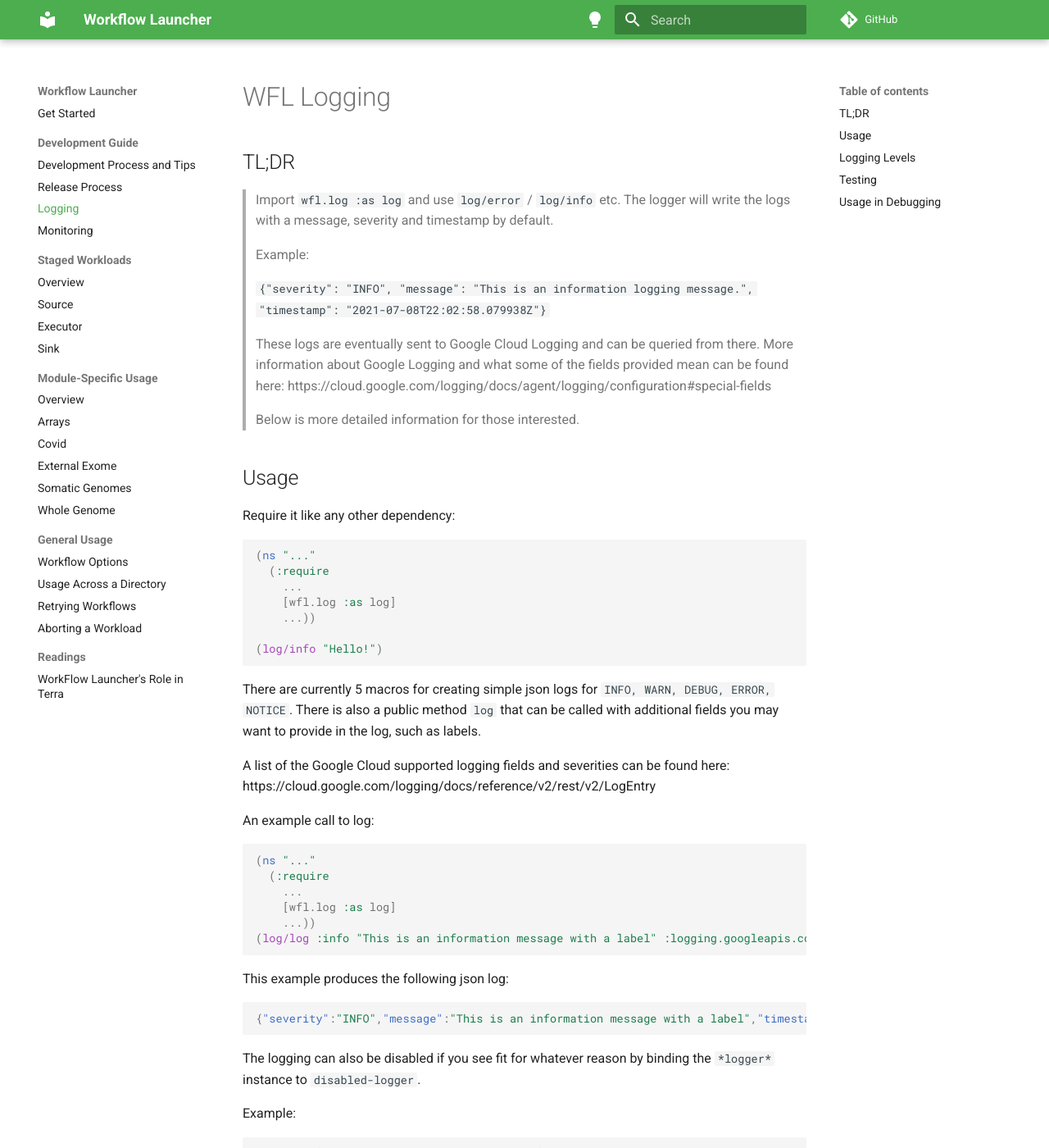
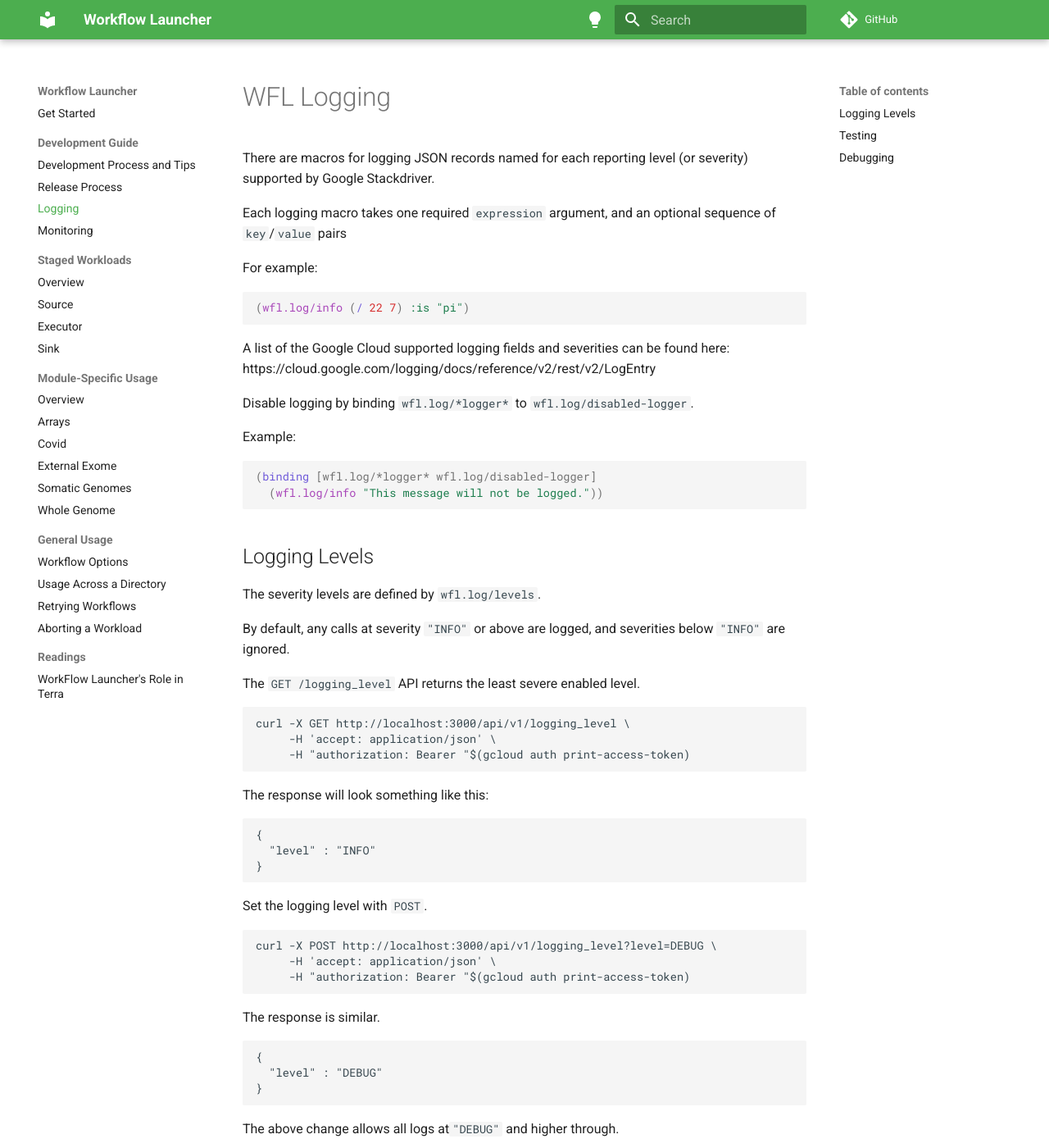
Before and after one commit to broadinstitute/wfl, an MkDocs documentation site: the page built from docs/md/dev-logging.md, in a window 1280 px wide and 1400 px high. Shown: the whole window at 82% size. Built offline with MkDocs 1.6.1 and Material for MkDocs 9.7.7, drawn with Linux system fonts in a browser that asks for light colours; comment, search, counter and statistics services are not loaded; some of the changed text lies outside the part shown.

Commit message:
Update documentation.

````diff
--- a/docs/md/dev-logging.md
+++ b/docs/md/dev-logging.md
@@ -1,65 +1,42 @@
 # WFL Logging
 
-## TL;DR
-> Import `wfl.log :as log` and use `log/error` / `log/info` etc.
-> The logger will write the logs with a message, severity and timestamp by default.
->
-> Example:
->
-> `{"severity": "INFO", "message": "This is an information logging message.", "timestamp": "2021-07-08T22:02:58.079938Z"}`
->
-> These logs are eventually sent to Google Cloud Logging and can be queried from there.
-> More information about Google Logging and what some of the fields provided mean can be found here:
-> https://cloud.google.com/logging/docs/agent/logging/configuration#special-fields
->
-> Below is more detailed information for those interested.
+There are macros for logging JSON records
+named for each reporting level
+(or severity)
+supported by Google Stackdriver.
 
-## Usage
-Require it like any other dependency:
-```clojure
-(ns "..."
-  (:require
-    ...
-    [wfl.log :as log]
-    ...))
+Each logging macro takes one required `expression` argument,
+and an optional sequence of `key`/`value` pairs
 
-(log/info "Hello!")
+For example:
+
+``` clojure
+(wfl.log/info (/ 22 7) :is "pi")
 ```
-
-There are currently 5 macros for creating simple json logs for `INFO, WARN, DEBUG, ERROR, NOTICE`. There is also
-a public method `log` that can be called with additional fields you may want to provide in the log, such as
-labels.
 
 A list of the Google Cloud supported logging fields and severities can be found here:
 https://cloud.google.com/logging/docs/reference/v2/rest/v2/LogEntry
 
-An example call to log:
-```clojure
-(ns "..."
-  (:require
-    ...
-    [wfl.log :as log]
-    ...))
-(log/log :info "This is an information message with a label" :logging.googleapis.com/labels {:my-label "label value"})
-```
-This example produces the following json log:
-```json
-{"severity":"INFO","message":"This is an information message with a label","timestamp":"2021-07-09T14:57:22.437485Z","logging.googleapis.com/labels":{"my-label":"label value"}}
-```
-The logging can also be disabled if you see fit for whatever reason by binding the `*logger*` instance to `disabled-logger`.
+Disable logging by binding `wfl.log/*logger*`
+to `wfl.log/disabled-logger`.
 
 Example:
 ```clojure
-(binding [log/*logger* log/disabled-logger]
-  (log/info "This message will not be written"))
+(binding [wfl.log/*logger* wfl.log/disabled-logger]
+  (wfl.log/info "This message will not be logged."))
 ```
 
 ## Logging Levels
-The severity levels currently supported for WFL logs are, in order: DEBUG, INFO, NOTICE, ERROR, CRITICAL, ALERT, EMERGENCY.
 
-By default, all logs of severity INFO and higher are written to stdout. If you desire to change this level, i.e. write only logs ERROR and higher or DEBUG and higher, you can set this configuration with the `logging_level` endpoint.
+The severity levels are defined by `wfl.log/levels`.
 
-Calling `logging_level` with a GET request will return the current level in which the api is writing. Example on a local server below:
+By default,
+any calls at severity `"INFO"` or above
+are logged,
+and severities below `"INFO"` are ignored.
+
+The `GET /logging_level` API
+returns the least severe enabled level.
 
 ```
 curl -X GET http://localhost:3000/api/v1/logging_level \
@@ -67,44 +44,54 @@
      -H "authorization: Bearer "$(gcloud auth print-access-token)
 ```
 
-The result will look something like this:
+The response will look something like this:
 ```
 {
   "level" : "INFO"
 }
 ```
 
-In order to change this level as desired would be done like so:
+Set the logging level with `POST`.
 ```
 curl -X POST http://localhost:3000/api/v1/logging_level?level=DEBUG \
      -H 'accept: application/json' \
      -H "authorization: Bearer "$(gcloud auth print-access-token)
 ```
 
-The result would be similar:
+The response is similar.
 ```
 {
   "level" : "DEBUG"
 }
 ```
 
-The above change would allow all logs DEBUG and higher to be written, i.e. DEBUG, INFO, NOTICE,
-WARNING, ERROR, CRITICAL, ALERT, EMERGENCY.
+The above change allows all logs
+at`"DEBUG"` and higher through.
 
 ## Testing
-Test for this can be found in `test/wfl/unit/logging_test.clj`. Currently, the tests check whether the logging methods
-produce json that includes the correct severity and message.
 
-## Usage in Debugging
-In order to be able to search for specific logs locally that could be useful in your debugging you will want to follow these steps:
+Tests are in `wfl.unit/logging-test`.
+
+## Debugging
+
+Search locally for specific logs this way.
 
 1. Make sure you have `jq` installed for your terminal.
+
 2. Run the server with `./ops/server.sh >> path/to/wfl/log 2>&1`
-3. Look up logs by severity and only show the message: `tail -f path/to/wfl/log | grep --line-buffered -w '"severity":"[YOUR_SEVERITY_HERE]"' | jq '.message'`
-4. Look up logs by a label and print the message: `tail -f path/to/wfl/log | grep --line-buffered -w 'my-label' | jq '.message'`
 
-You may also wish to check the Logging Level section for changing the severity of messages being written. An example being that you want to have debug messages that WFL writes that are not always displayed when the app is deployed on a production server. You could set the logging level to DEBUG and then tail the messages like so:
+3. Look up logs by severity and only show the message.
 
-`tail -f path/to/wfl/log | grep --line-buffered -w '"severity":"DEBUG"' | jq '.message'`
+```
+tail -f path/to/wfl/log |
+  grep --line-buffered -w '"severity":"[YOUR_SEVERITY_HERE]"' |
+  jq .message
+```
 
-Now you can read only the debug messages in stdout as they come and filter out all other severities such as INFO.
+4. Look up logs by a label and print the message.
+
+```
+tail -f path/to/wfl/log |
+  grep --line-buffered -w 'my-label' |
+  jq .message
+```
````
Also changed, not shown: 1 other file.
